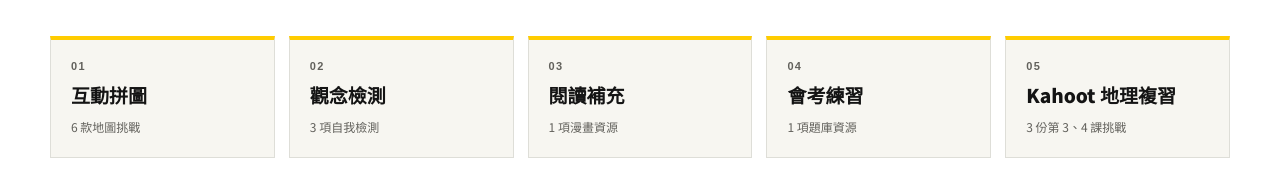
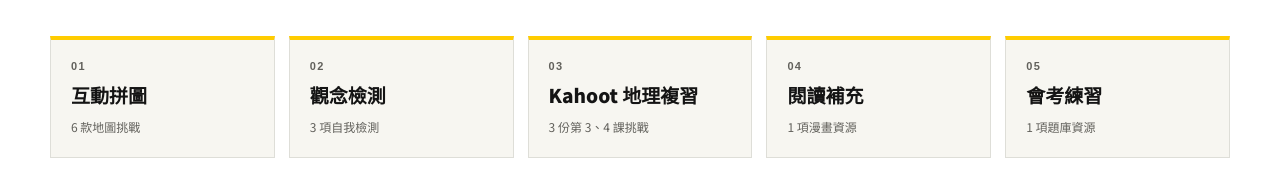
Before and after one commit to traihonhwetw/ltjh-geography, a plain HTML site: page resources.html in a window 1280 px wide. Shown: the part 621-800 px from the top of the page. Drawn offline with Linux system fonts and the light colour scheme.

Commit message:
Move Kahoot geography review to the third resource category

```diff
--- a/resources.html
+++ b/resources.html
@@ -153,9 +153,9 @@
     <nav id="resource-categories" class="category-nav" aria-label="資源分類">
       <a href="#puzzle-lab"><span>01</span><strong>互動拼圖</strong><small>6 款地圖挑戰</small></a>
       <a href="#concept-check"><span>02</span><strong>觀念檢測</strong><small>3 項自我檢測</small></a>
-      <a href="#reading"><span>03</span><strong>閱讀補充</strong><small>1 項漫畫資源</small></a>
-      <a href="#exam-practice"><span>04</span><strong>會考練習</strong><small>1 項題庫資源</small></a>
-      <a href="#kahoot-review"><span>05</span><strong>Kahoot 地理複習</strong><small>3 份第 3、4 課挑戰</small></a>
+      <a href="#kahoot-review"><span>03</span><strong>Kahoot 地理複習</strong><small>3 份第 3、4 課挑戰</small></a>
+      <a href="#reading"><span>04</span><strong>閱讀補充</strong><small>1 項漫畫資源</small></a>
+      <a href="#exam-practice"><span>05</span><strong>會考練習</strong><small>1 項題庫資源</small></a>
     </nav>
     <section id="puzzle-lab" aria-labelledby="puzzle-title">
       <div class="section-head">
@@ -209,28 +209,8 @@
       </div>
       <div class="section-back-top"><a class="back-top" href="#resource-categories">回到主選單 ↑</a></div>
     </section>
-    <section id="reading" class="more-resources" aria-labelledby="reading-title">
-      <div class="section-head"><div><p class="section-label">03 / READING</p><h2 id="reading-title">閱讀補充</h2></div><p>跟著故事與圖像，換個角度理解地理。</p></div>
-      <div class="resource-grid">
-        <a class="resource-card" href="https://spell0227.notion.site/Done-2e998e9ab3a280898d62fa462cdf2de7" target="_blank" rel="noopener">
-          <span class="resource-icon" aria-hidden="true"><svg viewBox="0 0 32 32"><path d="M16 8c-4-3-8-3-13-2v20c5-1 9-1 13 2 4-3 8-3 13-2V6c-5-1-9-1-13 2Z"/><path d="M16 8v20M7 10c2-.2 3.5 0 5 1M7 15c2-.2 3.5 0 5 1M20 11c2-1 3.5-1.2 5-1M20 16c2-1 3.5-1.2 5-1"/></svg></span>
-          <div class="resource-copy"><div class="resource-type">READING / COMICS</div><h3>國中地理漫畫</h3><p>康軒版教材，跟著漫畫走進地理世界。<br>另開視窗閱讀。</p></div><span class="external" aria-hidden="true">↗</span>
-        </a>
-      </div>
-      <div class="section-back-top"><a class="back-top" href="#resource-categories">回到主選單 ↑</a></div>
-    </section>
-    <section id="exam-practice" class="more-resources" aria-labelledby="exam-title">
-      <div class="section-head"><div><p class="section-label">04 / EXAM PRACTICE</p><h2 id="exam-title">會考練習</h2></div><p>透過歷屆試題，整理所學、檢視觀念。</p></div>
-      <div class="resource-grid">
-        <a class="resource-card" href="https://cap-shehui.vercel.app/" target="_blank" rel="noopener">
-          <span class="resource-icon" aria-hidden="true"><svg viewBox="0 0 32 32"><path d="M19 3H6v26h20V10Z"/><path d="M19 3v7h7M10 15h11M10 20h6M10 25h9"/></svg></span>
-          <div class="resource-copy"><div class="resource-type">PRACTICE / QUESTION BANK</div><h3>會考社會題庫</h3><p>歷屆試題分類練習，整理觀念、檢視所學。<br>另開視窗練習。</p></div><span class="external" aria-hidden="true">↗</span>
-        </a>
-      </div>
-      <div class="section-back-top"><a class="back-top" href="#resource-categories">回到主選單 ↑</a></div>
-    </section>
     <section id="kahoot-review" class="more-resources" aria-labelledby="kahoot-title">
-      <div class="section-head"><div><p class="section-label">05 / KAHOOT REVIEW</p><h2 id="kahoot-title">Kahoot 地理複習</h2></div><p>上學期第 3、4 課合併複習。<br>每份 20 題，含 10 題圖表或地圖分析。</p></div>
+      <div class="section-head"><div><p class="section-label">03 / KAHOOT REVIEW</p><h2 id="kahoot-title">Kahoot 地理複習</h2></div><p>上學期第 3、4 課合併複習。<br>每份 20 題，含 10 題圖表或地圖分析。</p></div>
       <div class="resource-grid">
         <a class="resource-card" href="https://kahoot.it/solo/67ee31d8-2448-4297-b6a7-211d16b40ed0_1795059608289" target="_blank" rel="noopener noreferrer">
           <span class="resource-icon" aria-hidden="true"><svg viewBox="0 0 32 32"><path d="M5 6h22v20H5Z M10 12h12M10 17h8M10 22h5"/></svg></span>
@@ -248,6 +228,26 @@
       <p class="play-note">點選年級後，在「暱稱」輸入五碼班級座號（例如國一一班12號：10112），按「好，開始！」即可自行作答，不需登入帳號。測驗開放至 2026 年 12 月 17 日中午 12 點（臺灣時間）。</p>
       <div class="section-back-top"><a class="back-top" href="#resource-categories">回到主選單 ↑</a></div>
     </section>
+    <section id="reading" class="more-resources" aria-labelledby="reading-title">
+      <div class="section-head"><div><p class="section-label">04 / READING</p><h2 id="reading-title">閱讀補充</h2></div><p>跟著故事與圖像，換個角度理解地理。</p></div>
+      <div class="resource-grid">
+        <a class="resource-card" href="https://spell0227.notion.site/Done-2e998e9ab3a280898d62fa462cdf2de7" target="_blank" rel="noopener">
+          <span class="resource-icon" aria-hidden="true"><svg viewBox="0 0 32 32"><path d="M16 8c-4-3-8-3-13-2v20c5-1 9-1 13 2 4-3 8-3 13-2V6c-5-1-9-1-13 2Z"/><path d="M16 8v20M7 10c2-.2 3.5 0 5 1M7 15c2-.2 3.5 0 5 1M20 11c2-1 3.5-1.2 5-1M20 16c2-1 3.5-1.2 5-1"/></svg></span>
+          <div class="resource-copy"><div class="resource-type">READING / COMICS</div><h3>國中地理漫畫</h3><p>康軒版教材，跟著漫畫走進地理世界。<br>另開視窗閱讀。</p></div><span class="external" aria-hidden="true">↗</span>
+        </a>
+      </div>
+      <div class="section-back-top"><a class="back-top" href="#resource-categories">回到主選單 ↑</a></div>
+    </section>
+    <section id="exam-practice" class="more-resources" aria-labelledby="exam-title">
+      <div class="section-head"><div><p class="section-label">05 / EXAM PRACTICE</p><h2 id="exam-title">會考練習</h2></div><p>透過歷屆試題，整理所學、檢視觀念。</p></div>
+      <div class="resource-grid">
+        <a class="resource-card" href="https://cap-shehui.vercel.app/" target="_blank" rel="noopener">
+          <span class="resource-icon" aria-hidden="true"><svg viewBox="0 0 32 32"><path d="M19 3H6v26h20V10Z"/><path d="M19 3v7h7M10 15h11M10 20h6M10 25h9"/></svg></span>
+          <div class="resource-copy"><div class="resource-type">PRACTICE / QUESTION BANK</div><h3>會考社會題庫</h3><p>歷屆試題分類練習，整理觀念、檢視所學。<br>另開視窗練習。</p></div><span class="external" aria-hidden="true">↗</span>
+        </a>
+      </div>
+      <div class="section-back-top"><a class="back-top" href="#resource-categories">回到主選單 ↑</a></div>
+    </section>
   </main>
   <footer class="footer"><div class="wrap footer-inner"><div><p class="footer-title">探索・地理</p><p class="footer-sub">立德國中地理課 · DISCOVER THE WORLD</p></div><a class="footer-link" href="index.html">回到地理課首頁 ↗</a></div></footer>
 </body>
```
